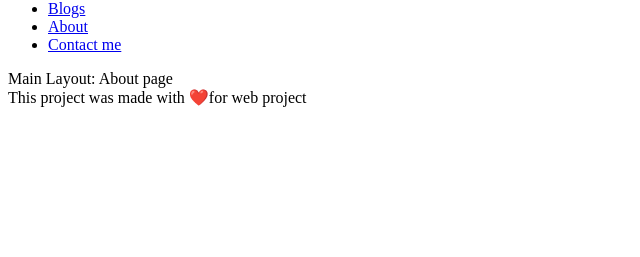
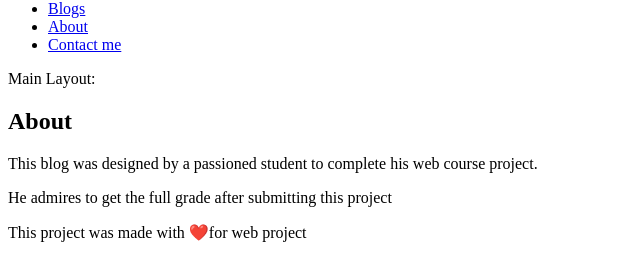
Before and after one commit to AboFawaz305/webproject, a React (Vite) app: page /about in a window 1280 px wide. Shown: the part 346-603 px from the top of the page, without its empty margins (0-640 px from the left). Built offline with nearby package versions, Linux system fonts and the light colour scheme.

Commit message:
Designed About pag

```diff
--- a/src/pages/AboutPage.jsx
+++ b/src/pages/AboutPage.jsx
@@ -1,5 +1,7 @@
 export default function AboutPage() {
-  return (
-    <span>About page</span>
-  )
+  return <>
+    <h2>About</h2>
+    <p>This blog was designed by a passioned student to complete his web course project.</p>
+    <p>He admires to get the full grade after submitting this project</p>
+  </>
 }
```
